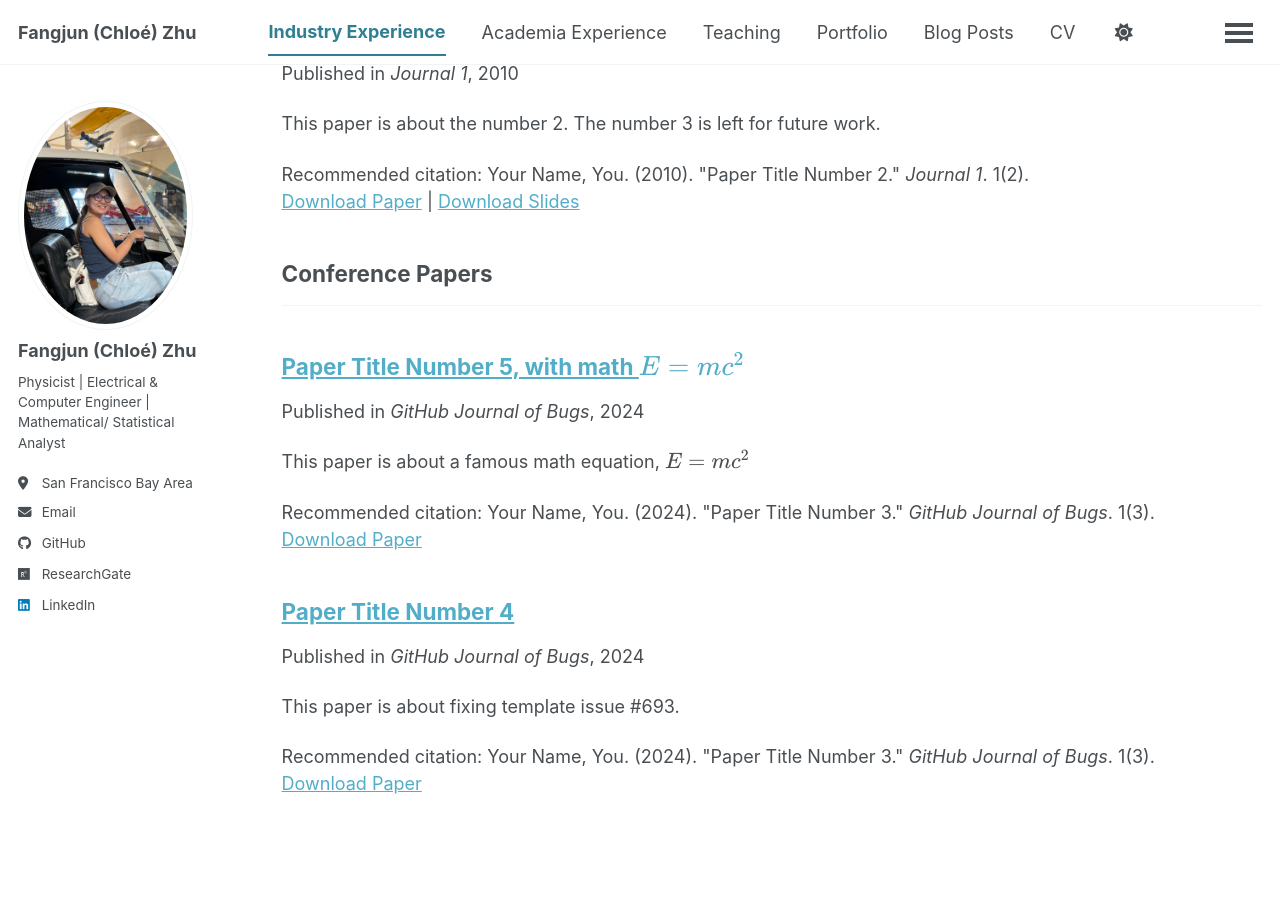
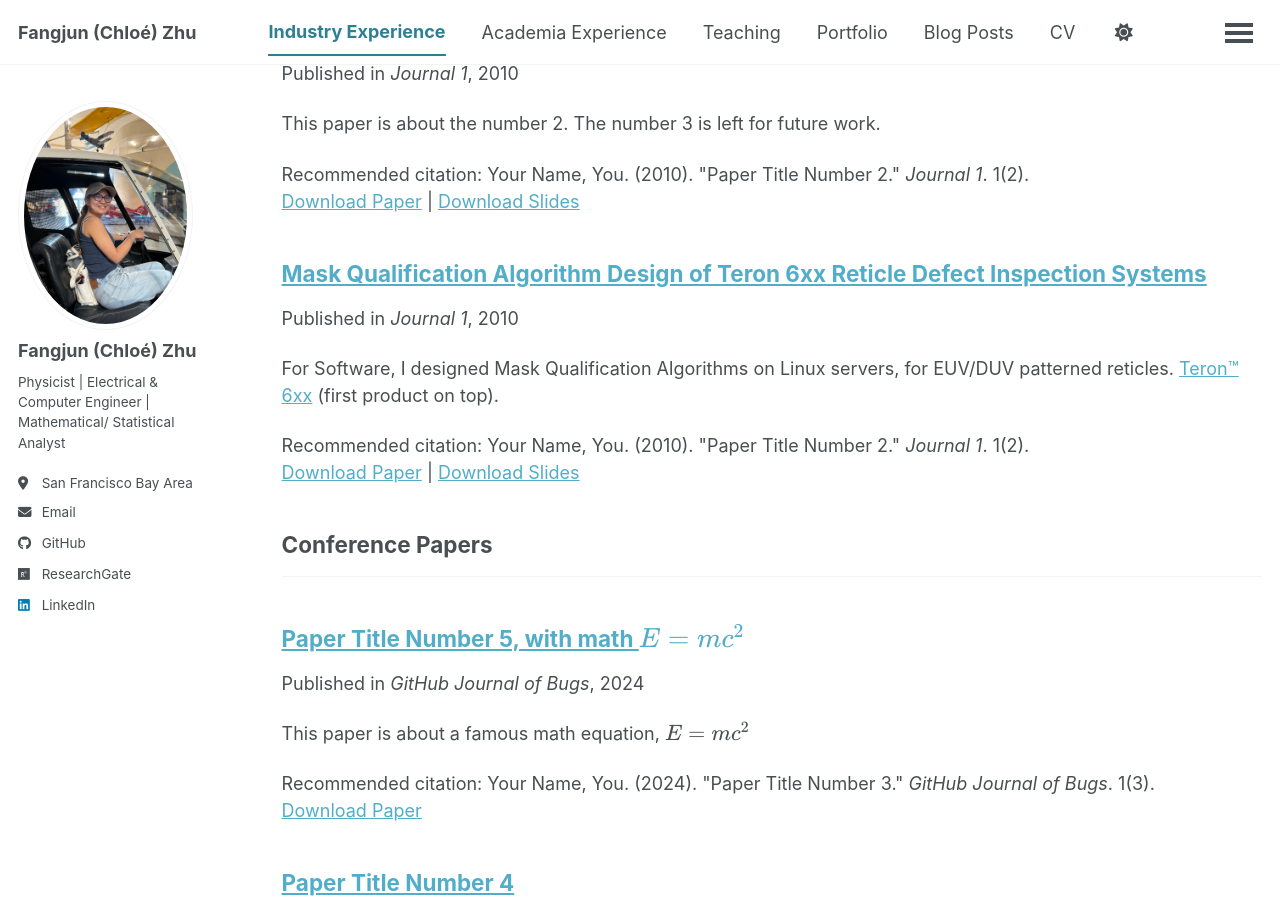
Before and after one commit to ChloeZhu1/ChloeZhu1.github.io, a Jekyll site: the page built from _pages/publications.html, in a window 1280 px wide and 900 px high, scrolled down 495 px. Built offline with Jekyll 4.4.1, drawn with Linux system fonts in a browser that asks for light colours; a script bundle is joined from its source files by our own code; library files that are not in the unit come from our copies; a file with an impossible date is left out.

Commit message:
Update 2009-10-01-paper-title-number-1.md

```diff
--- a/_publications/2009-10-01-paper-title-number-1.md
+++ b/_publications/2009-10-01-paper-title-number-1.md
@@ -4,9 +4,9 @@
 category: manuscripts
 permalink: /publication/2009-10-01-paper-title-number-1
 excerpt: 'For Software, I designed Mask Qualification Algorithms on Linux servers, for EUV/DUV patterned reticles. [Teron™ 6xx](https://www.kla.com/products/reticle-manufacturing) (first product on top).'
-date:
-venue:
-slidesurl:
-paperurl:
-citation:
+date: 2010-10-01
+venue: 'Journal 1'
+slidesurl: 'https://academicpages.github.io/files/slides2.pdf'
+paperurl: 'https://academicpages.github.io/files/paper2.pdf'
+citation: 'Your Name, You. (2010). &quot;Paper Title Number 2.&quot; <i>Journal 1</i>. 1(2).'
 ---
```
